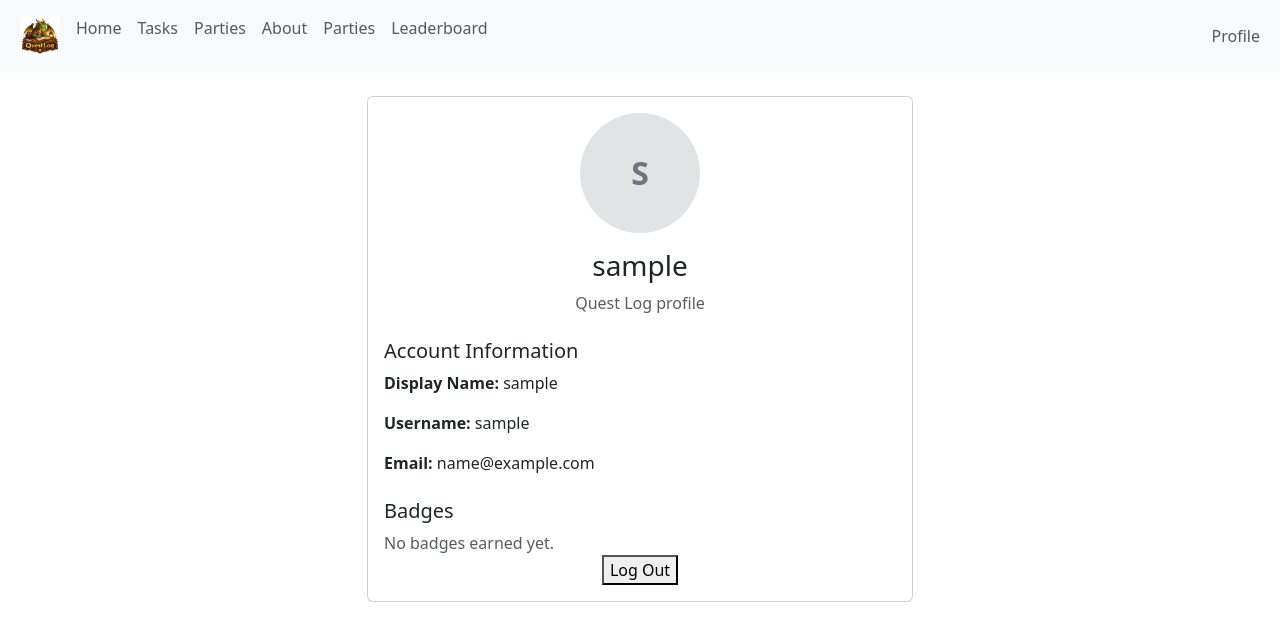
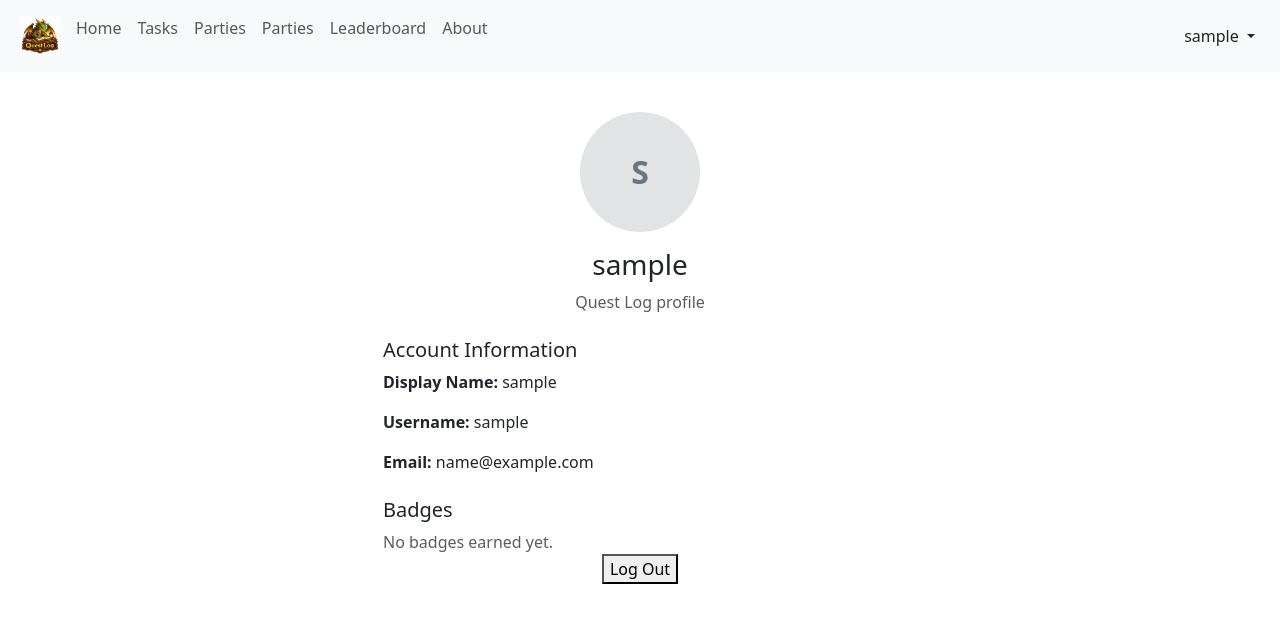
Before and after one commit to UCCS-CS4300-5300/QuestLog, a Django app: page /profile/ in a window 1280 px wide. Shown: the top 641 px of the page. Run offline with Django 5.2, Linux system fonts and the light colour scheme; the visitor is signed in with stand-in values (Sample User, id 1); some libraries are stand-ins or nearby versions.

Commit message:
updated UI

```diff
--- a/QuestLog/templates/base.html
+++ b/QuestLog/templates/base.html
@@ -37,18 +37,7 @@
       <li class="nav-item">
         <a class="nav-link" href="{% url 'QuestLog:parties' %}">Parties</a>
       </li>
-  {% else %}
-      <li class="nav-item">
-        <a class="nav-link" href="{% url 'QuestLog:login' %}">Login</a>
-      </li>
-      <li class="nav-item">
-        <a class="nav-link" href="{% url 'QuestLog:register' %}">Sign Up</a>
-      </li>
   {% endif %}
-
-      <li class="nav-item">
-        <a class="nav-link" href="{% url 'QuestLog:about' %}">About</a>
-      </li>
       <li class="nav-item">
         <a class="nav-link" href="{% url 'QuestLog:parties' %}">Parties</a>
       </li>
@@ -57,11 +46,35 @@
         <a class="nav-link" href="{% url 'QuestLog:leaderboard' %}">Leaderboard</a>
       </li>
       {% endif %}
+      <li class="nav-item">
+        <a class="nav-link" href="{% url 'QuestLog:about' %}">About</a>
+      </li>
     </ul>
     <ul class="navbar-nav">
-      <li class="nav-item">
-        <a class="nav-link" href="{% url 'QuestLog:profile' %}">Profile</a>
-      </li>
+      {% if request.user.is_authenticated %}
+        <li>
+          <div class="btn-group">
+            <button type="button" class="btn dropdown-toggle" data-bs-toggle="dropdown" aria-expanded="false">
+              {{ profile.display_name|default:profile_user.username }}
+            </button>
+            <div class="dropdown-menu dropdown-menu-end profiledropdown">
+              {% include 'profilebase.html' %}
+              <a class="nav-link text-center" href="{% url 'QuestLog:profile' %}">expand page</a>
+            </div>
+            <style>
+              .profiledropdown {
+                width: 400px;  /* Set desired width */
+                max-height: 800px; /* Limit the height */
+                overflow-y: auto; /* Scroll if content overflows */
+              }
+            </style>
+          </div>
+        </li>
+      {% else %}
+        <li class="nav-item">
+          <a class="nav-link" href="{% url 'QuestLog:login' %}">Login</a>
+        </li>
+      {% endif %}
     </ul>
   </div>
 
@@ -70,6 +83,5 @@
   <div class="container py-4">
     {% block content %}{% endblock %}
   </div>
-
 </body>
 </html>
--- a/QuestLog/templates/profile.html
+++ b/QuestLog/templates/profile.html
@@ -4,63 +4,7 @@
 {% block content %}
     <div class="row justify-content-center" >
         <div class="col-md-8  col-lg-6">
-
-            <div class="card">
-                <div class="card-body text-center">
-
-                    {% if profile.profile_picture %}
-                        <img  src="{{ profile.profile_picture.url }}"
-                              class="rounded-circle mb-3"
-                              alt="{{ profile.display_name|default:profile_user.username }} profile picture"
-                              style="width: 120px; height: 120px; object-fit: cover;">
-                    {% else %}
-                        <div class="bg-secondary-subtle rounded-circle d-inline-flex align-items-center justify-content-center mb-3"
-                             style="width: 120px; height: 120px;">
-                            <span class="fs-2 fw-bold text-secondary">
-                                {{ profile.display_name|default:profile_user.username|first|upper }}
-                            </span>
-                        </div>
-                    {% endif %}
-
-                    <h1 class="h3" >{{ profile.display_name|default:profile_user.username }}</h1>
-
-                    <p class="text-muted mb-4">
-                        Quest Log profile
-                    </p>
-
-                    <div class="text-start mb-4" >
-
-                        <h5>Account Information</h5>
-
-                        <p>
-                            <strong>Display Name:</strong> {{ profile.display_name|default:profile_user.username }}
-                        </p>
-
-                        <p>
-                            <strong>Username:</strong> {{ profile_user.username }}
-                        </p>
-                        <p>
-                            <strong>Email:</strong> {{ profile_user.email|default:"Not provided" }}
-                        </p>
-
-                    </div>
-                    <!-- bagdes-->
-                    <div class="text-start">
-
-                        <h5>Badges</h5>
-
-                        <p class="text-muted mb-0">
-                            No badges earned yet.
-                        </p>
-                    </div>
-                    <form action="{% url 'logout' %}" method="post">
-                        {% csrf_token %}
-                        <button type="submit">Log Out</button>
-                    </form>
-                </div>
-
-            </div>
+            {% include 'profilebase.html' %}
         </div>
     </div>
-
 {% endblock %}
--- /dev/null
+++ b/QuestLog/templates/profilebase.html
@@ -0,0 +1,55 @@
+            <div class="card border-0">
+                <div class="card-body text-center">
+
+                    {% if profile.profile_picture %}
+                        <img  src="{{ profile.profile_picture.url }}"
+                              class="rounded-circle mb-3"
+                              alt="{{ profile.display_name|default:profile_user.username }} profile picture"
+                              style="width: 120px; height: 120px; object-fit: cover;">
+                    {% else %}
+                        <div class="bg-secondary-subtle rounded-circle d-inline-flex align-items-center justify-content-center mb-3"
+                             style="width: 120px; height: 120px;">
+                            <span class="fs-2 fw-bold text-secondary">
+                                {{ profile.display_name|default:profile_user.username|first|upper }}
+                            </span>
+                        </div>
+                    {% endif %}
+
+                    <h1 class="h3" >{{ profile.display_name|default:profile_user.username }}</h1>
+
+                    <p class="text-muted mb-4">
+                        Quest Log profile
+                    </p>
+
+                    <div class="text-start mb-4" >
+
+                        <h5>Account Information</h5>
+
+                        <p>
+                            <strong>Display Name:</strong> {{ profile.display_name|default:profile_user.username }}
+                        </p>
+
+                        <p>
+                            <strong>Username:</strong> {{ profile_user.username }}
+                        </p>
+                        <p>
+                            <strong>Email:</strong> {{ profile_user.email|default:"Not provided" }}
+                        </p>
+
+                    </div>
+                    <!-- bagdes-->
+                    <div class="text-start">
+
+                        <h5>Badges</h5>
+
+                        <p class="text-muted mb-0">
+                            No badges earned yet.
+                        </p>
+                    </div>
+                    <form action="{% url 'logout' %}" method="post">
+                        {% csrf_token %}
+                        <button type="submit">Log Out</button>
+                    </form>
+                </div>
+
+            </div>
--- a/QuestLog/urls.py
+++ b/QuestLog/urls.py
@@ -1,4 +1,4 @@
-from django.urls import path
+from django.urls import path, include
 from . import views
 
 app_name = 'QuestLog'
@@ -12,6 +12,9 @@ urlpatterns = [
     path('register/', views.register, name='register'),
     path('profile/', views.profile, name='profile'),
 
+    #account management URLs
+    path("", include("django.contrib.auth.urls")),
+
     # path('create_task/', views.create_task, name='create_task'),
     path('parties/', views.parties, name='parties'), #join lives here
     path('party_details/', views.party_details, name='party_details'), #MAY NEED TO BE /parties/guid/
```
